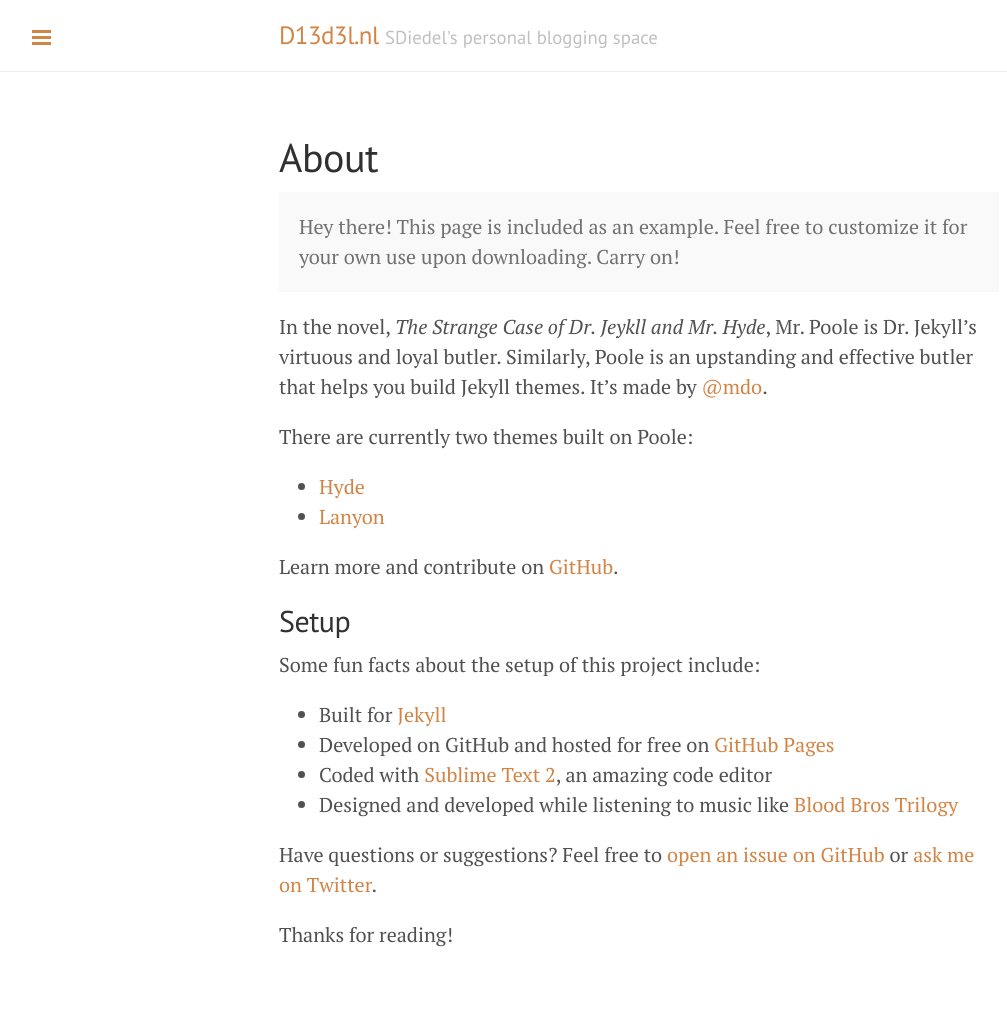
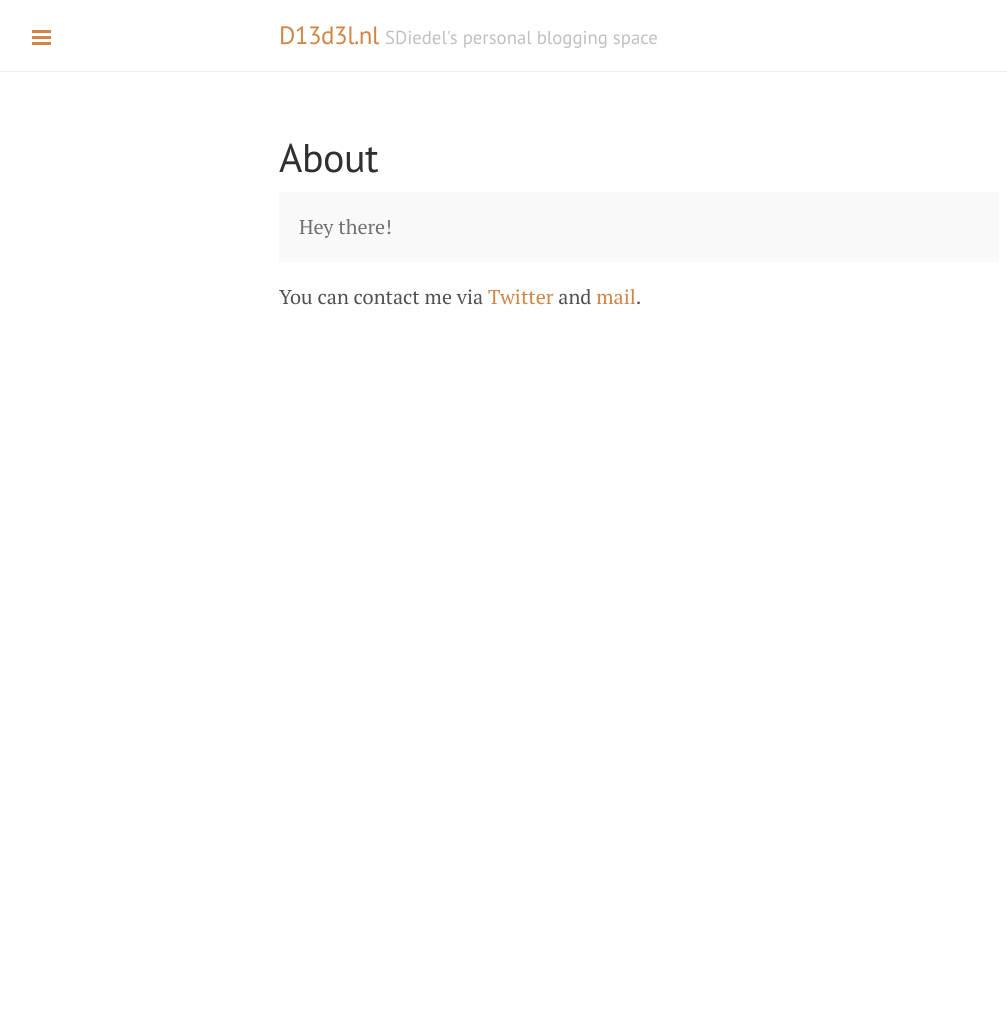
Before and after one commit to SDiedel/sdiedel.github.io, a Jekyll site: the page built from about.md, in a window 1280 px wide. Shown: the whole page, without its empty margins (1-1008 px from the left). Built offline with Jekyll 4.4.1, drawn with Linux system fonts in a browser that asks for light colours; after the commit the page ends 900 px from its top, so only the background shows below that.

Commit message:
Update about.md

```diff
--- a/about.md
+++ b/about.md
@@ -4,27 +4,7 @@ title: About
 ---
 
 <p class="message">
-  Hey there! This page is included as an example. Feel free to customize it for your own use upon downloading. Carry on!
+  Hey there!
 </p>
 
-In the novel, *The Strange Case of Dr. Jeykll and Mr. Hyde*, Mr. Poole is Dr. Jekyll's virtuous and loyal butler. Similarly, Poole is an upstanding and effective butler that helps you build Jekyll themes. It's made by [@mdo](https://twitter.com/mdo).
-
-There are currently two themes built on Poole:
-
-* [Hyde](http://hyde.getpoole.com)
-* [Lanyon](http://lanyon.getpoole.com)
-
-Learn more and contribute on [GitHub](https://github.com/poole).
-
-## Setup
-
-Some fun facts about the setup of this project include:
-
-* Built for [Jekyll](http://jekyllrb.com)
-* Developed on GitHub and hosted for free on [GitHub Pages](https://pages.github.com)
-* Coded with [Sublime Text 2](http://sublimetext.org), an amazing code editor
-* Designed and developed while listening to music like [Blood Bros Trilogy](https://soundcloud.com/maddecent/sets/blood-bros-series)
-
-Have questions or suggestions? Feel free to [open an issue on GitHub](https://github.com/poole/issues/new) or [ask me on Twitter](https://twitter.com/mdo).
-
-Thanks for reading!
+You can contact me via [Twitter](https://twitter.com/sdiedel) and [mail](mailto:stefan@diedel.net).
```
